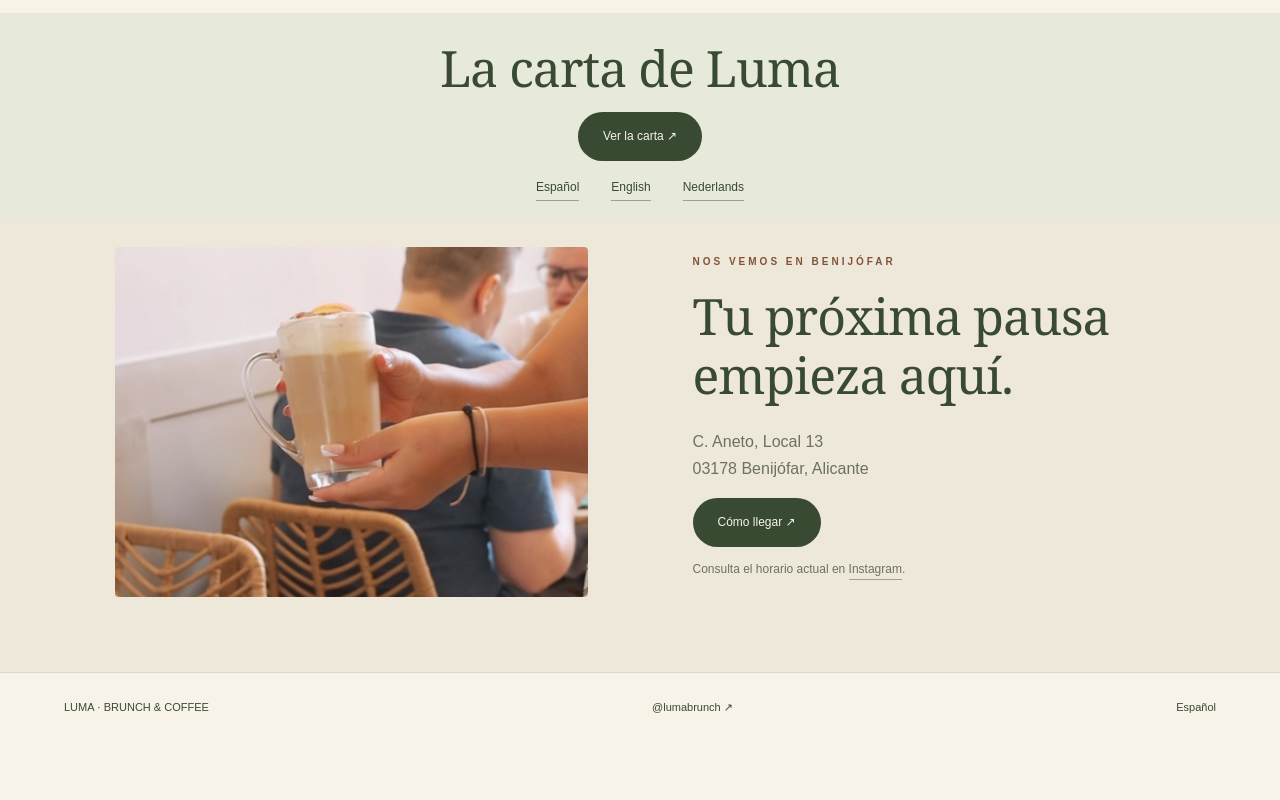
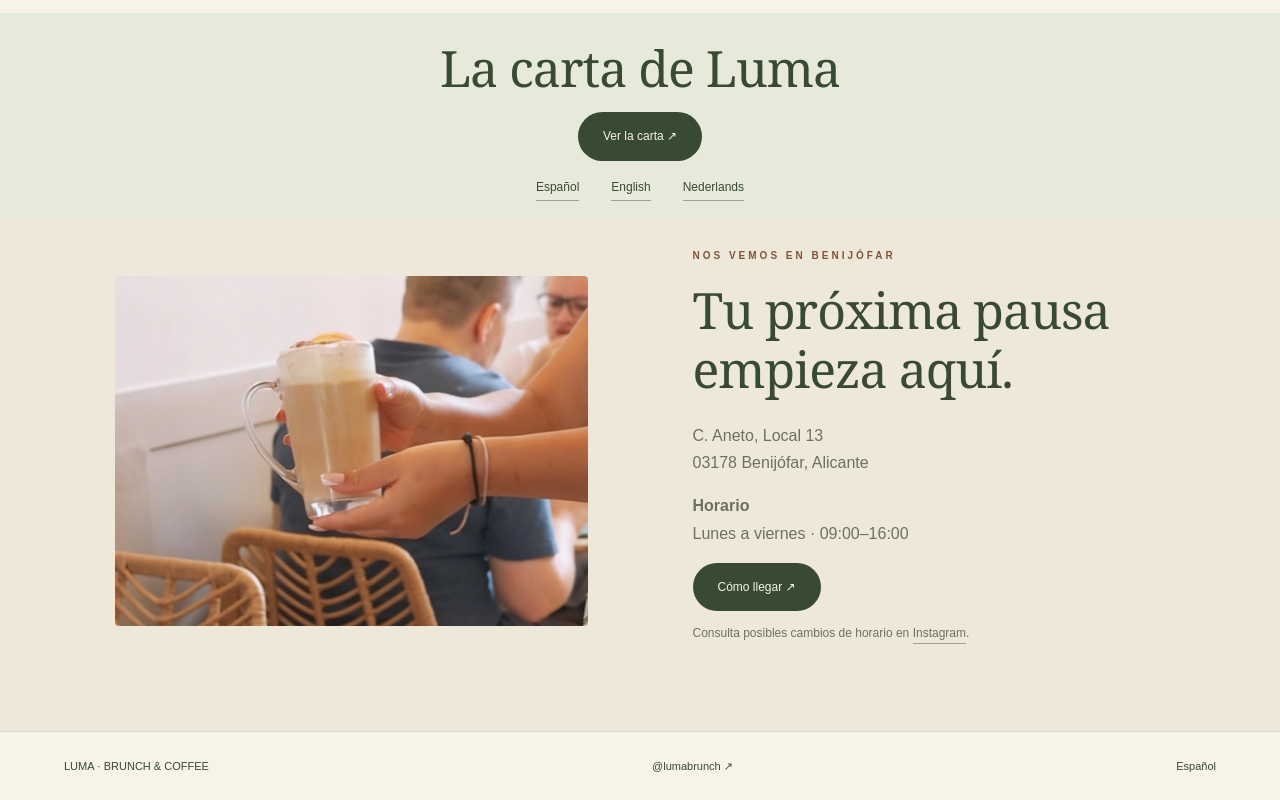
Before and after one commit to Lumabrunch/luma-website, a plain HTML site: page index.html in a window 1280 px wide. Shown: the part 1883-2683 px from the top of the page. Before the commit the page ends 2625 px from the top, so only its background shows below. Drawn offline with Linux system fonts and the light colour scheme.

Commit message:
Show weekday opening hours next to the address

```diff
--- a/index.html
+++ b/index.html
@@ -26,7 +26,7 @@
     </nav>
   </div>
 </section>
-<section class="visit" id="visitanos"><img src="5860bf6c79df1f75.jpg" alt="Un momento de café en Luma" loading="lazy"><div><div class="eyebrow">Nos vemos en Benijófar</div><h2>Tu próxima pausa<br>empieza aquí.</h2><p>C. Aneto, Local 13<br>03178 Benijófar, Alicante</p><a class="button" href="https://www.google.com/maps/search/?api=1&amp;query=Luma+Brunch+Calle+Aneto+13+Benijofar" target="_blank" rel="noopener">Cómo llegar ↗</a><p style="font-size:12px">Consulta el horario actual en <a class="textlink" href="https://www.instagram.com/stories/highlights/18097013110652915/" target="_blank" rel="noopener">Instagram</a>.</p></div>
+<section class="visit" id="visitanos"><img src="5860bf6c79df1f75.jpg" alt="Un momento de café en Luma" loading="lazy"><div><div class="eyebrow">Nos vemos en Benijófar</div><h2>Tu próxima pausa<br>empieza aquí.</h2><p>C. Aneto, Local 13<br>03178 Benijófar, Alicante</p><p><strong>Horario</strong><br>Lunes a viernes · 09:00–16:00</p><a class="button" href="https://www.google.com/maps/search/?api=1&amp;query=Luma+Brunch+Calle+Aneto+13+Benijofar" target="_blank" rel="noopener">Cómo llegar ↗</a><p style="font-size:12px">Consulta posibles cambios de horario en <a class="textlink" href="https://www.instagram.com/stories/highlights/18097013110652915/" target="_blank" rel="noopener">Instagram</a>.</p></div>
 </section>
 </main>
 <footer><span>LUMA · BRUNCH &amp; COFFEE</span><a href="https://www.instagram.com/lumabrunch/" target="_blank" rel="noopener">@lumabrunch ↗</a><span>Español</span>
```
